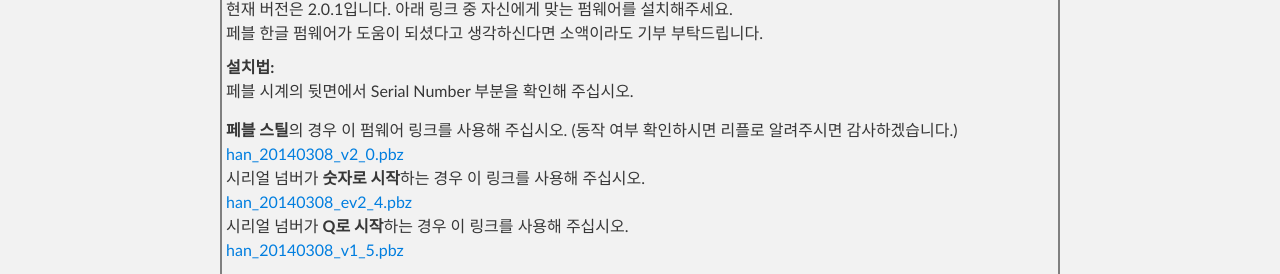
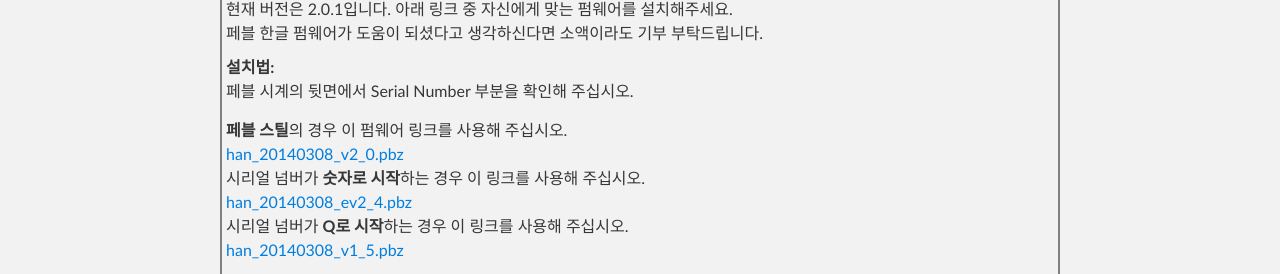
Before and after one commit to ipkn/pebble, a plain HTML site: page index.html in a window 1280 px wide. Shown: the part 657-931 px from the top of the page. Drawn offline with Linux system fonts and the light colour scheme; a script that the page names is missing.

Commit message:
remove inform msg

```diff
--- a/index.html
+++ b/index.html
@@ -48,7 +48,7 @@
 페블 시계의 뒷면에서 Serial Number 부분을 확인해 주십시오.
 </P>
 <P>
-<STRONG>페블 스틸</STRONG>의 경우 이 펌웨어 링크를 사용해 주십시오. (동작 여부 확인하시면 리플로 알려주시면 감사하겠습니다.)<BR>
+<STRONG>페블 스틸</STRONG>의 경우 이 펌웨어 링크를 사용해 주십시오.<BR>
 <A href="http://goo.gl/2UBc5Q">han_20140308_v2_0.pbz</A><BR>
 시리얼 넘버가 <STRONG>숫자로 시작</STRONG>하는 경우 이 링크를 사용해 주십시오.<BR>
 <A href="http://goo.gl/PMXkeH">han_20140308_ev2_4.pbz</A><BR>
```
